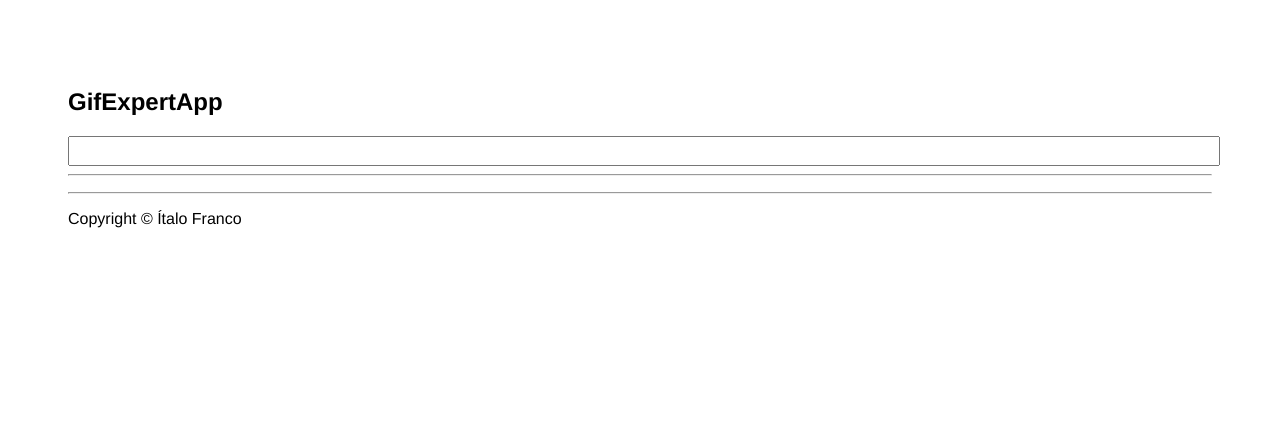
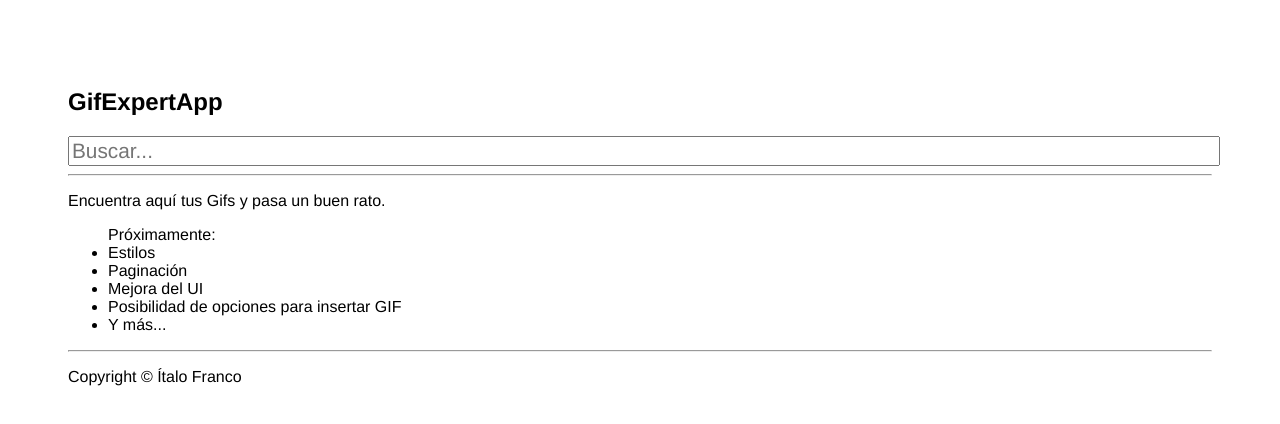
Before and after one commit to Francker1/GifApp, a React (Create React App) app: page / in a window 1280 px wide. Shown: the top 424 px of the page. Built offline with nearby package versions, Linux system fonts and the light colour scheme.

Commit message:
feat: add text and next steps

```diff
--- a/src/GifExpertApp.jsx
+++ b/src/GifExpertApp.jsx
@@ -23,6 +23,17 @@ export const GifExpertApp = ({ defaultCategories = [] }) => {
                     ))
                 }
             </ol>
+            <div>
+                <p>Encuentra aquí tus Gifs y pasa un buen rato.</p>
+                <ul>
+                    Próximamente:
+                    <li>Estilos</li>
+                    <li>Paginación</li>
+                    <li>Mejora del UI</li>
+                    <li>Posibilidad de opciones para insertar GIF</li>
+                    <li>Y más...</li>
+                </ul>
+            </div>
             <Footer />
         </>
     );
--- a/src/components/AddCategory.tsx
+++ b/src/components/AddCategory.tsx
@@ -39,6 +39,7 @@ export const AddCategory:React.FC<IMyProps> = ( { setCategories }) => {
                 type="text"
                 value={inputValue}
                 onChange={ handleInputChange }
+                placeholder="Buscar..."
             />
         </form>
     )
```
